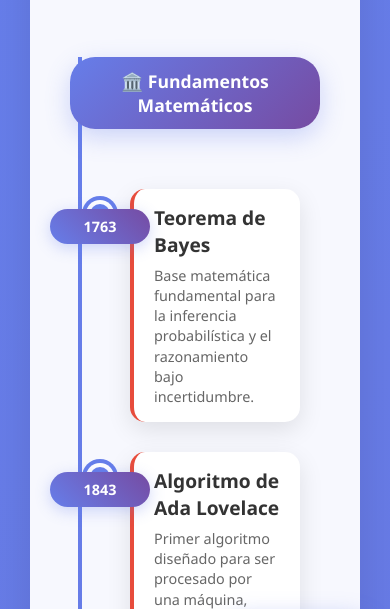
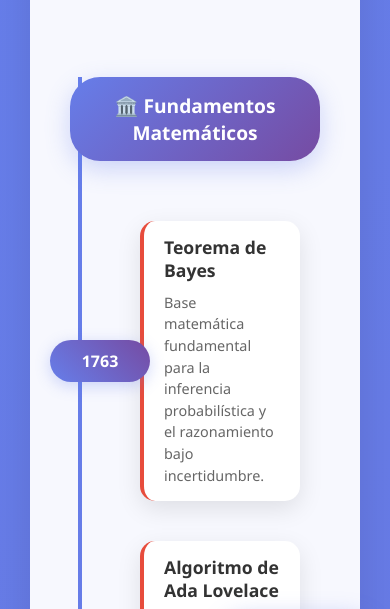
Before and after one commit to geopablus/presentacion_ia, a website: page timeline.html in a window 390 px wide. Shown: the part 172-781 px from the top of the page. Drawn offline with Linux system fonts and the light colour scheme.

Commit message:
Mejorar diseño del timeline con mejor alineación

```diff
--- a/timeline.html
+++ b/timeline.html
@@ -19,7 +19,7 @@
         }
 
         .timeline-container {
-            max-width: 1000px;
+            max-width: 1100px;
             margin: 0 auto;
             background: rgba(255, 255, 255, 0.95);
             border-radius: 20px;
@@ -56,30 +56,34 @@
 
         .timeline-item {
             position: relative;
-            margin: 30px 0;
+            margin: 50px 0;
             width: 100%;
+            display: flex;
+            align-items: center;
+            min-height: 120px;
         }
 
         .timeline-item:nth-child(odd) .timeline-content {
             margin-left: 0;
-            margin-right: 55%;
+            margin-right: calc(50% + 40px);
             text-align: right;
         }
 
         .timeline-item:nth-child(even) .timeline-content {
-            margin-left: 55%;
+            margin-left: calc(50% + 40px);
             margin-right: 0;
             text-align: left;
         }
 
         .timeline-content {
             background: #fff;
-            padding: 15px 20px;
+            padding: 20px 25px;
             border-radius: 15px;
             box-shadow: 0 8px 25px rgba(0, 0, 0, 0.1);
             position: relative;
             transition: transform 0.3s ease, box-shadow 0.3s ease;
-            max-width: 350px;
+            max-width: 400px;
+            width: 100%;
         }
 
         .timeline-content:hover {
@@ -91,7 +95,7 @@
             content: '';
             position: absolute;
             right: -15px;
-            top: 20px;
+            top: 30px;
             border: 15px solid transparent;
             border-left-color: #fff;
         }
@@ -100,7 +104,7 @@
             content: '';
             position: absolute;
             left: -15px;
-            top: 20px;
+            top: 30px;
             border: 15px solid transparent;
             border-right-color: #fff;
         }
@@ -108,37 +112,39 @@
         .timeline-date {
             position: absolute;
             left: 50%;
-            top: 20px;
-            transform: translateX(-50%);
+            top: 50%;
+            transform: translate(-50%, -50%);
             background: linear-gradient(45deg, #667eea, #764ba2);
             color: white;
-            padding: 12px 20px;
-            border-radius: 25px;
+            padding: 15px 25px;
+            border-radius: 30px;
             font-weight: bold;
-            font-size: 1.1rem;
+            font-size: 1.2rem;
             box-shadow: 0 4px 15px rgba(102, 126, 234, 0.3);
             z-index: 10;
-            min-width: 120px;
+            min-width: 140px;
             text-align: center;
+            white-space: nowrap;
         }
 
         .timeline-title {
-            font-size: 1.2rem;
+            font-size: 1.25rem;
             font-weight: 700;
             color: #333;
-            margin-bottom: 8px;
+            margin-bottom: 10px;
+            line-height: 1.3;
         }
 
         .timeline-description {
             color: #666;
-            font-size: 0.9rem;
-            line-height: 1.4;
+            font-size: 0.95rem;
+            line-height: 1.5;
         }
 
         .era-divider {
             position: relative;
             text-align: center;
-            margin: 60px 0;
+            margin: 80px 0 60px 0;
         }
 
         .era-divider::before {
@@ -154,10 +160,10 @@
         .era-label {
             background: linear-gradient(135deg, #667eea, #764ba2);
             color: white;
-            padding: 12px 30px;
-            border-radius: 25px;
+            padding: 15px 35px;
+            border-radius: 30px;
             font-weight: bold;
-            font-size: 1.1rem;
+            font-size: 1.2rem;
             display: inline-block;
             position: relative;
             z-index: 10;
@@ -165,16 +171,16 @@
         }
 
         .milestone-icon {
-            width: 20px;
-            height: 20px;
+            width: 24px;
+            height: 24px;
             background: #667eea;
             border-radius: 50%;
             position: absolute;
             left: 50%;
-            top: 15px;
-            transform: translateX(-50%);
+            top: 50%;
+            transform: translate(-50%, -50%);
             z-index: 5;
-            box-shadow: 0 0 0 4px white, 0 0 0 8px #667eea;
+            box-shadow: 0 0 0 6px white, 0 0 0 10px #667eea;
         }
 
         @media (max-width: 768px) {
@@ -182,12 +188,17 @@
                 left: 30px;
             }
 
+            .timeline-item {
+                margin: 40px 0;
+                min-height: 100px;
+            }
+
             .timeline-item:nth-child(odd) .timeline-content,
             .timeline-item:nth-child(even) .timeline-content {
-                margin-left: 60px;
+                margin-left: 70px;
                 margin-right: 0;
                 text-align: left;
-                max-width: calc(100% - 80px);
+                max-width: calc(100% - 90px);
             }
 
             .timeline-item:nth-child(odd) .timeline-content::after,
@@ -200,14 +211,17 @@
 
             .timeline-date {
                 left: 30px;
-                transform: translateX(-50%);
-                font-size: 0.9rem;
-                padding: 8px 12px;
+                transform: translate(-50%, -50%);
+                font-size: 1rem;
+                padding: 10px 15px;
                 min-width: 100px;
             }
 
             .milestone-icon {
                 left: 30px;
+                width: 20px;
+                height: 20px;
+                box-shadow: 0 0 0 4px white, 0 0 0 8px #667eea;
             }
 
             h1 {
@@ -217,6 +231,18 @@
             .timeline-container {
                 padding: 20px;
                 margin: 0 10px;
+            }
+
+            .timeline-content {
+                padding: 15px 20px;
+            }
+
+            .timeline-title {
+                font-size: 1.1rem;
+            }
+
+            .timeline-description {
+                font-size: 0.9rem;
             }
         }
 
```
